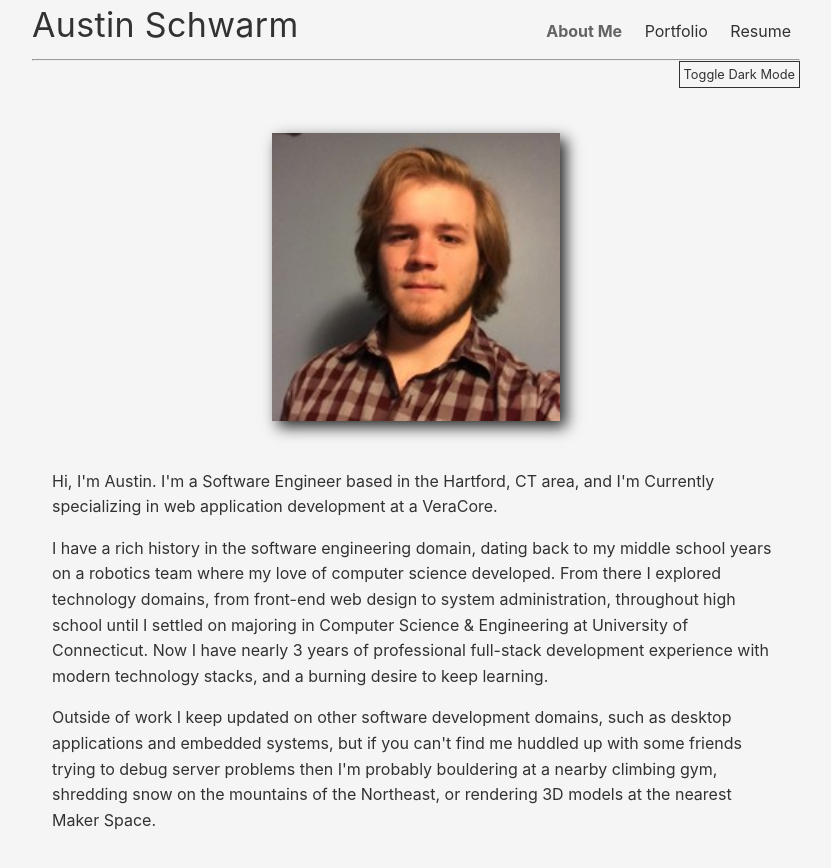
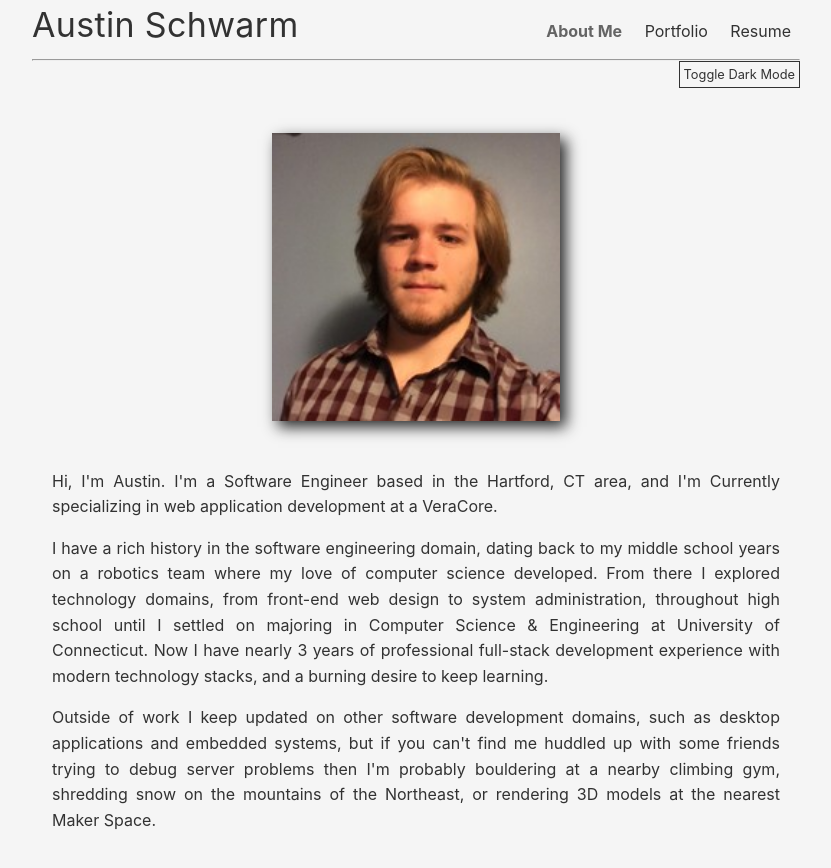
Before and after one commit to schwarmau/schwarmau.github.io, a Jekyll site: the page built from pages/aboutme.html, in a window 1280 px wide. Shown: the top 868 px of the page, without its empty margins (224-1055 px from the left). Built offline with Jekyll 4.4.1, drawn with Linux system fonts in a browser that asks for light colours.

Commit message:
improved the general appearance of the about me page

```diff
--- a/assets/css/aboutme.css
+++ b/assets/css/aboutme.css
@@ -1,6 +1,6 @@
 #about-me-container {
     display: flex;
-    flex-direction: row-reverse;
+    flex-direction: column;
     justify-content: center;
     align-items: center;
     margin-top: 8vh;
@@ -8,7 +8,9 @@
 }
 
 #about-me-content {
-    padding-right: 40px;
+    text-align: justify;
+    text-justify: distribute;
+    padding-top: 40px;
 }
     #about-me-content > p {
         padding: 0.5rem 0;
@@ -30,17 +32,6 @@
     align-items: center;
 }
 
-@media only screen and (max-width: 1280px) {
-    #about-me-container {
-        flex-direction: column;
-    }
-
-    #about-me-content {
-        padding-right: 0;
-        padding-top: 40px;
-    }
-}
-
 @media only screen and (max-width: 540px) {
     #about-me-container {
         padding: 0;
--- a/pages/aboutme.html
+++ b/pages/aboutme.html
@@ -4,12 +4,6 @@ layout: default
 title: Austin Schwarm | About Me
 ---
 
-<!-- TODO: This isn't a particularly aesthetic page. I think the text needs to be justified and maybe the columnar look doesn't work even on desktop. -->
-<!-- Additionally, I need a better, more professional photo. I would also like to spice this page up a bit. Maybe add more than one photo, split it into sections, etc. -->
-<!-- Based on the D&D feedback, the aesthetic doesn't fit, but some of the jokes landed well (e.g. Alignment: vim). Maybe I can still make some kind of fake license for a banner. -->
-<!-- Brainstorming -->
-<!-- License to Code -->
-<!-- Apperance, Name, Age, Race, Class, Alignment, Proficiencies, Licensed By -->
 <div id="about-me-container">
     <div id="about-me-profile-picture-wrapper">
         <img id="about-me-profile-picture" src="/assets/images/profile-picture.jpg" />
```
Also changed, not shown: 1 other file.
